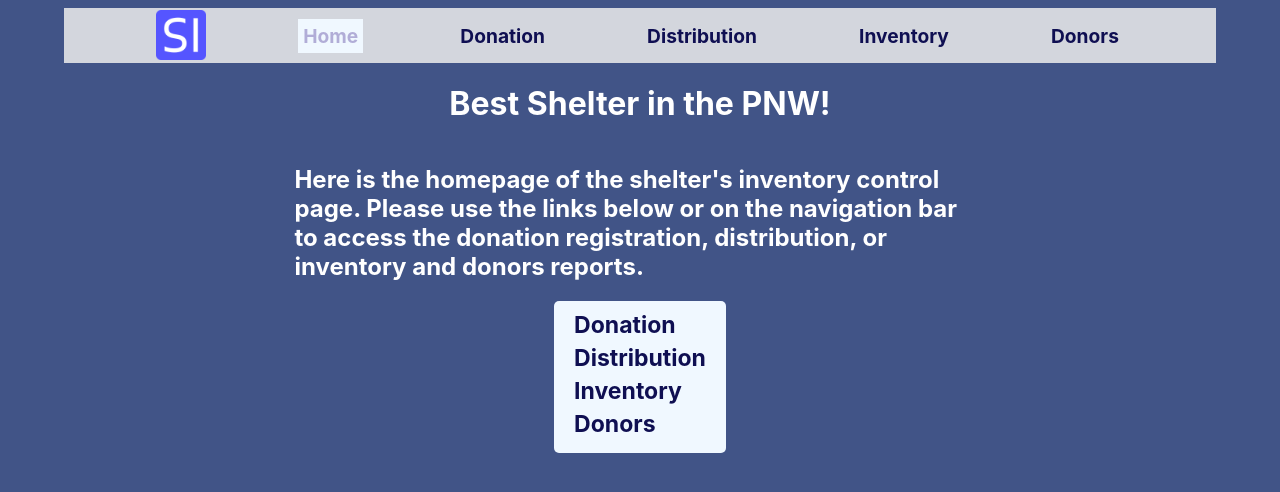
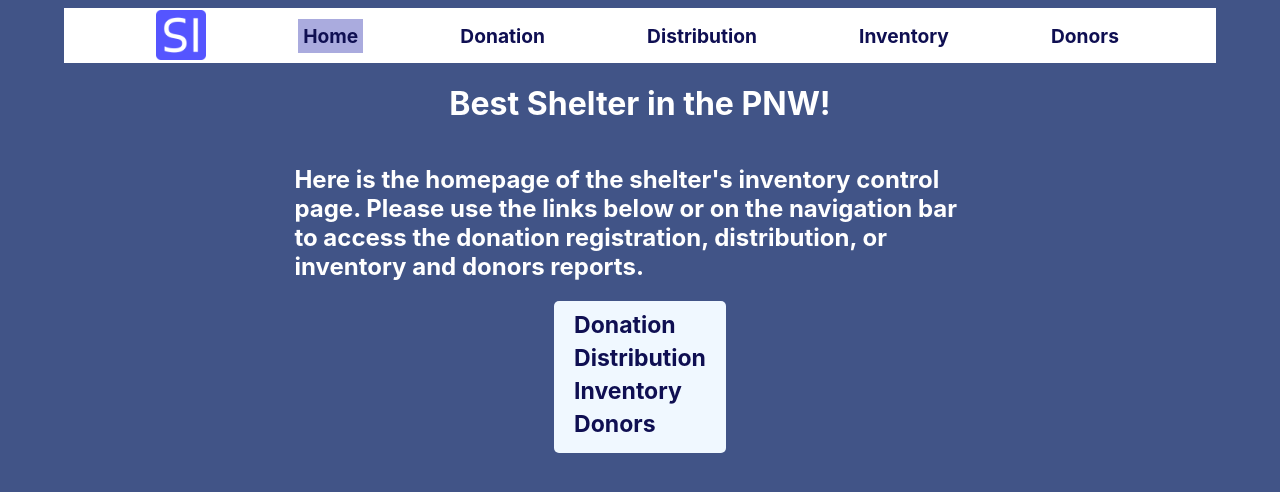
Before and after one commit to Sparky338/Digital-Aid_technical, a React (Create React App) app in the folder digital-aid-seattle/: page / in a window 1280 px wide. Shown: the top 492 px of the page. Built offline with nearby package versions, Linux system fonts and the light colour scheme.

Commit message:
adjusted colors on the navbar and with links/ active link

```diff
--- a/digital-aid-seattle/src/css/navbar.css
+++ b/digital-aid-seattle/src/css/navbar.css
@@ -3,7 +3,7 @@
     flex-direction: row;
     justify-content: space-evenly;
     align-items: center;
-    background-color: rgb(211, 214, 221);
+    background-color: rgb(255, 255, 255);
 }
 
 .logo {
@@ -21,7 +21,10 @@
 }
 
 .nav-link.active {
-    color: rgb(177, 173, 215);
-    background-color: aliceblue;
+    background-color: rgb(170, 171, 222);
     padding: 5px;
 }
+
+.nav-link.active:hover {
+    color: blue;
+}
--- a/digital-aid-seattle/src/index.css
+++ b/digital-aid-seattle/src/index.css
@@ -20,7 +20,7 @@ body {
 
 .link:hover,
 .nav-link:hover {
-  color: rgb(177, 173, 215);
+  color: rgb(171, 165, 217);
 }
 
 .donation-form-label,
```
